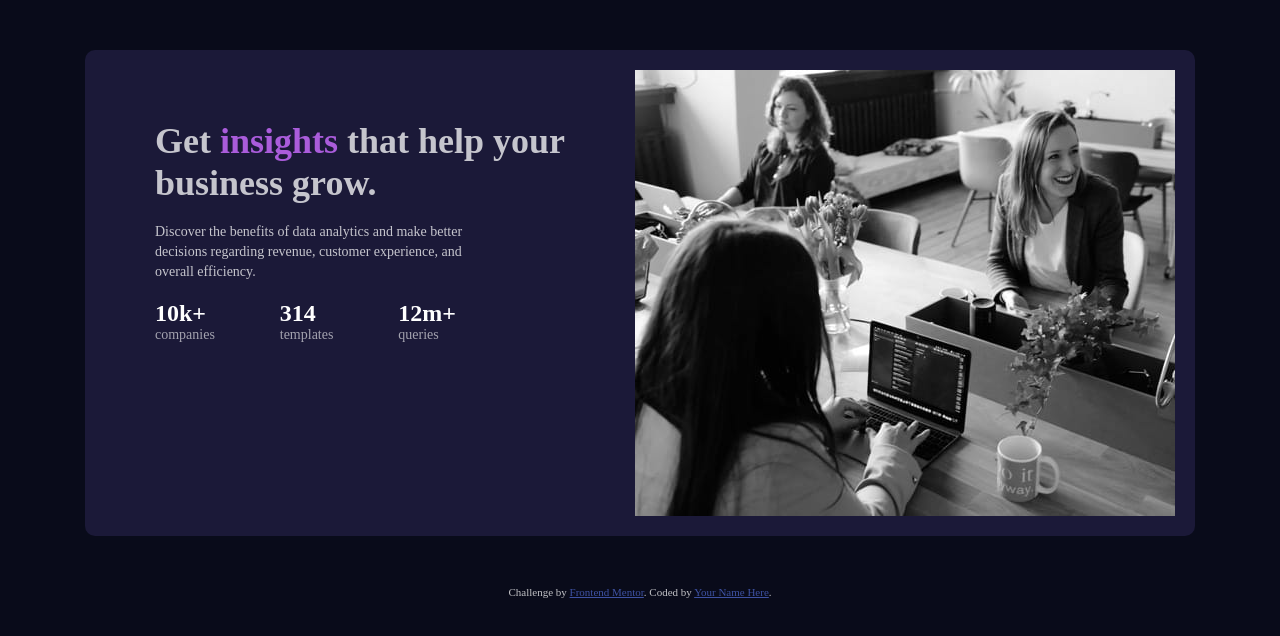
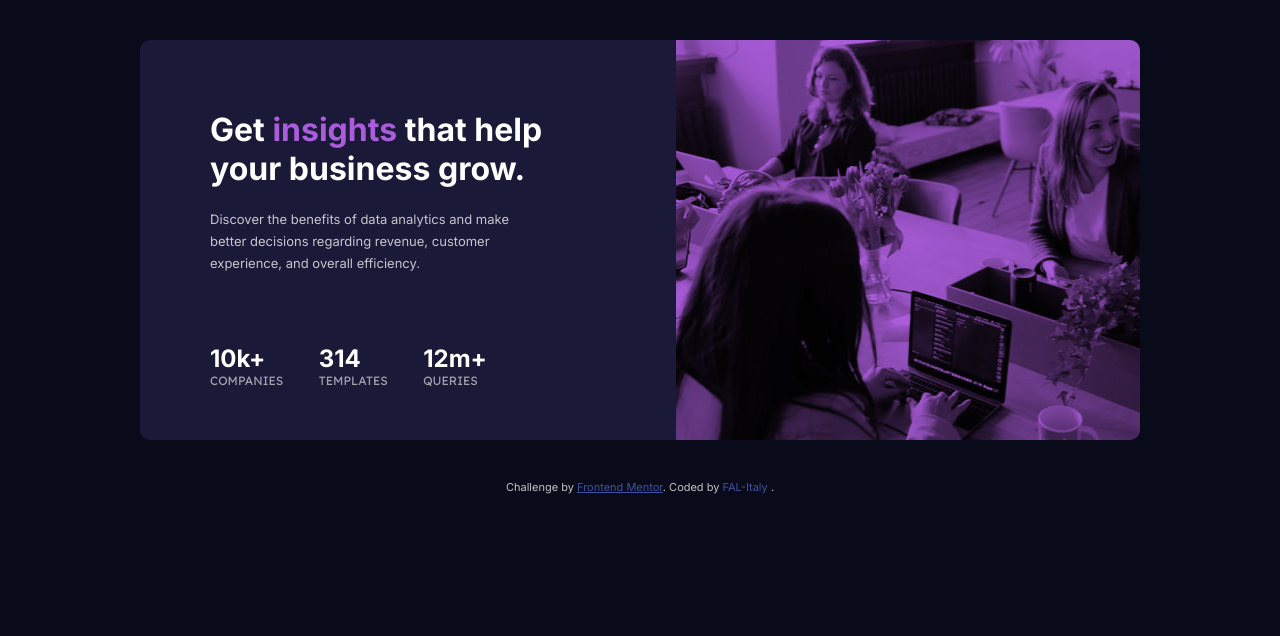
Before and after one commit to FAL-Italy/front-end-training, a plain HTML site: page stats-preview-card-component/index.html in a window 1280 px wide. Drawn offline with Linux system fonts and the light colour scheme.

Commit message:
Completato stats-preview-card-component

```diff
--- a/stats-preview-card-component/index.html
+++ b/stats-preview-card-component/index.html
@@ -19,16 +19,16 @@
       experience, and overall efficiency.</p>
       <br>
       <div class="container">
-        <div class="stats-block"><p><div class="stats">10k+</div><div class="stats-title">companies</div></p></div>
-        <div class="stats-block"><p><div class="stats">314</div><div class="stats-title">templates</div></p></div>
-        <div class="stats-block"><p><div class="stats">12m+</div><div class="stats-title">queries</div></p></div>
+        <div class="stats-block"><p><div class="stats">10k+</div><div class="stats-title">COMPANIES</div></p></div>
+        <div class="stats-block"><p><div class="stats">314</div><div class="stats-title">TEMPLATES</div></p></div>
+        <div class="stats-block"><p><div class="stats">12m+</div><div class="stats-title">QUERIES</div></p></div>
       </div>
     </div>
-    <img class="photo" src="./images/image-header-desktop.jpg">
+    <div class="photo"> </div> <!-- <img class="photo" src="./images/image-header-desktop.jpg"> -->
   </div>
   <div class="attribution">
     Challenge by <a href="https://www.frontendmentor.io?ref=challenge" target="_blank">Frontend Mentor</a>.
-    Coded by <a href="#">Your Name Here</a>.
+    Coded by <a "https://www.frontendmentor.io/profile/FAL-Italy">FAL-Italy </a>.
   </div>
 </body>
 </html>
--- a/stats-preview-card-component/styles.css
+++ b/stats-preview-card-component/styles.css
@@ -1,10 +1,11 @@
 
-@import url("https://fonts.googleapis.com/css2?family=Red+Hat+Display:wght@500;700;900&display=swap");
+@import url('https://fonts.googleapis.com/css2?family=Inter:wght@400;700&family=Lexend+Deca&display=swap');
 
 :root {
   --paragraph-white: hsla(0, 0%, 100%, 0.75);
   --stat-heading-white: hsla(0, 0%, 100%, 0.6);
   --soft-violet: hsl(277, 64%, 61%);
+  --soft-violet-transparent: hsla(277, 64%, 61%, 0.6);
   --dark-desaturated-blue: hsl(244, 38%, 16%);
   --very-dark-blue: hsl(233, 47%, 7%);
 }
@@ -17,12 +18,13 @@
 
 body {
   background-color: var(--very-dark-blue);
+  font-family: 'Inter', sans-serif;
 }
 
 .card {
-  margin: 50px auto;
-  padding: 20px;
-  width: 1110px;
+  margin: 40px auto;
+  width: 1000px;
+  height: 400px;
   display: flex;
   flex-direction: row;
   background-color: var(--dark-desaturated-blue);
@@ -32,20 +34,22 @@ body {
 }
 
 .text-block {
-  margin: 50px;
+  margin: 70px;
   flex-direction: column;
-  width: 50%
+  width: 46%
 }
 
 .caption {
-  font-size: 36px;
-  font-weight: bold;
+  font-size: 32px;
+  font-weight: 700;
+  color: white;
+  margin-right: 50px;
 }
 
 .explain {
-  font-size: 14px;
-  line-height: 20px;
-  margin-right: 100px;
+  font-size: 13px;
+  line-height: 22px;
+  margin-right: 80px;
 }
 
 .container {
@@ -58,6 +62,7 @@ body {
 
 .stats-block {
   flex-direction: column;
+  margin-top: 50px;
 }
 
 .stats {
@@ -69,31 +74,28 @@ body {
 }
 
 .stats-title {
-  font-size: 14px;
+  font-family: 'Lexend Deca';
+  font-weight: 400;
+  font-size: 12px;
   padding-top: 0;
   margin-top: 0;
   color: var(--stat-heading-white);
 }
 
-.photo {
+.graphic {
   padding: 0;
-  margin:0;
+  margin: 0;
+  width: 52%;
+  height: 100%;
+  isolation: isolate;
 }
 
-.plan-container {
-  font-size: 16px;
-  background-color: var(--very-pale-blue);
-  padding: 25px;
-  width: 100%;
-  border-radius: 12px;
-  display: flex;
-  flex-direction: row;
-  justify-content: space-between;
-  align-items: center;
-}
-
-.plan-container strong {
-  color: var(--dark-blue)
+.photo {
+  height: 100%;
+  width: 54%;
+  background-image: url("./images/image-header-desktop.jpg");
+  background-color: var(--soft-violet);
+  background-blend-mode: multiply;
 }
 
 .attribution {
```
Also changed, not shown: 1 other file.
